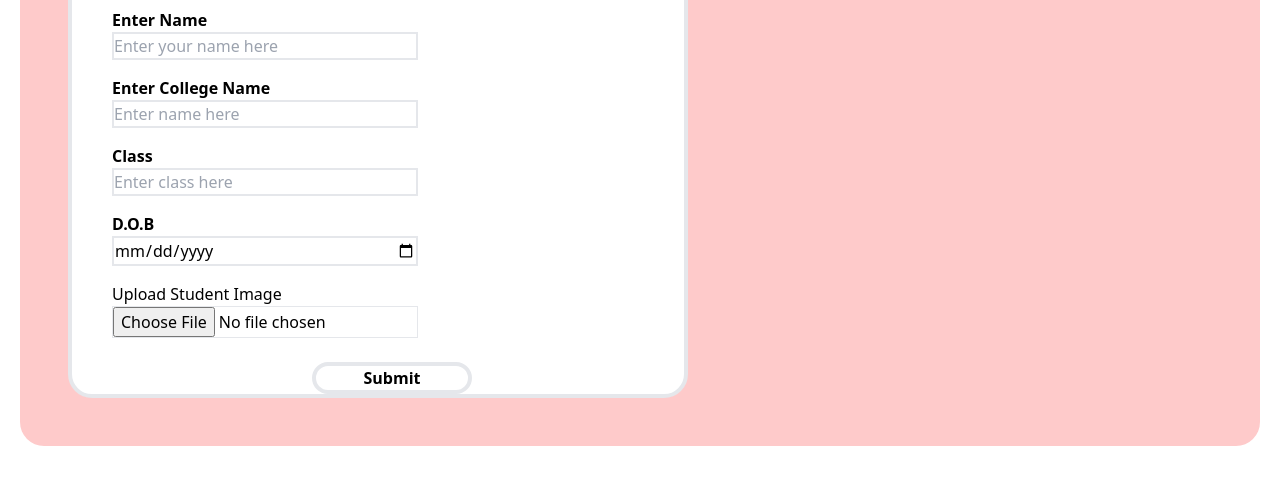
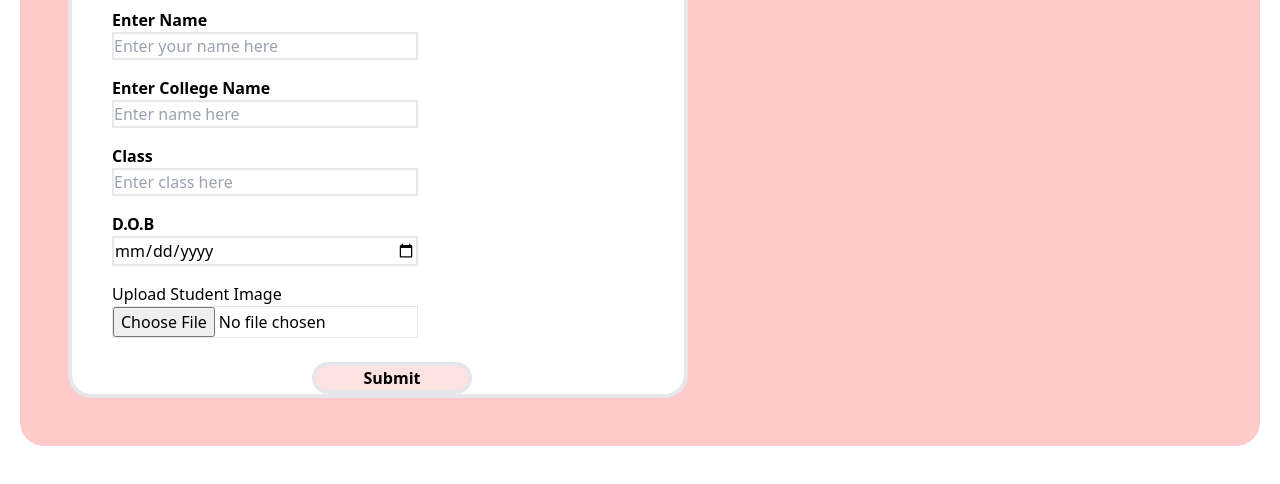
Before and after one commit to Chiragchachada/Id-Card-Generator, a plain HTML site: page index.html in a window 1280 px wide. Shown: the part 252-736 px from the top of the page. Drawn offline with nearby package versions, Linux system fonts and the light colour scheme.

Commit message:
button color added

```diff
--- a/index.html
+++ b/index.html
@@ -45,7 +45,7 @@
                         </div>
 
                         <div>
-                            <button class=" border-4 w-40 rounded-3xl ml-60 mt-6 font-semibold px-3" onclick="generateIdCard(event)">Submit</button>
+                            <button class=" border-4 w-40 rounded-3xl ml-60 mt-6 font-semibold bg-red-100 px-3" onclick="generateIdCard(event)">Submit</button>
                         </div>
 
 
```
